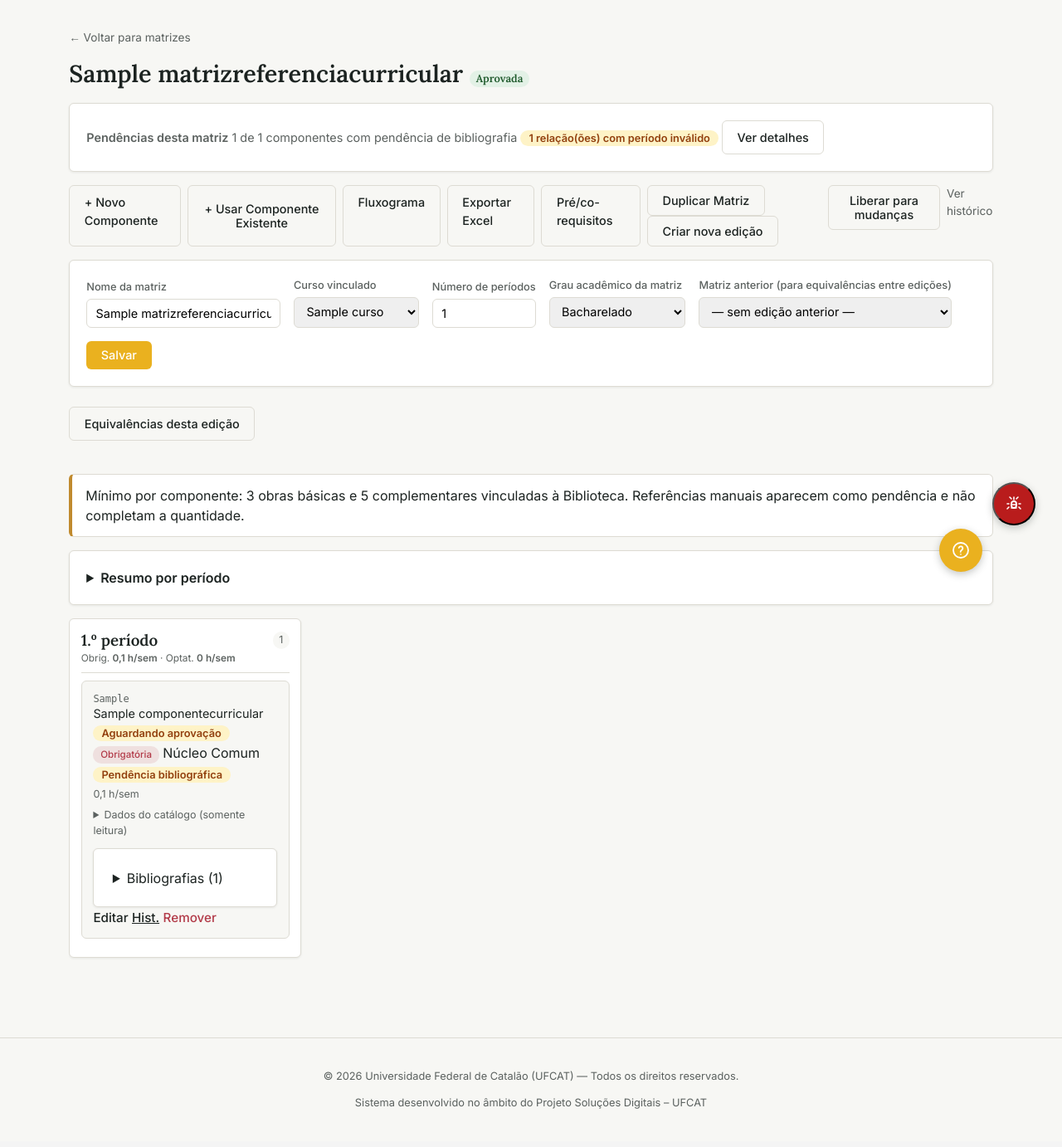
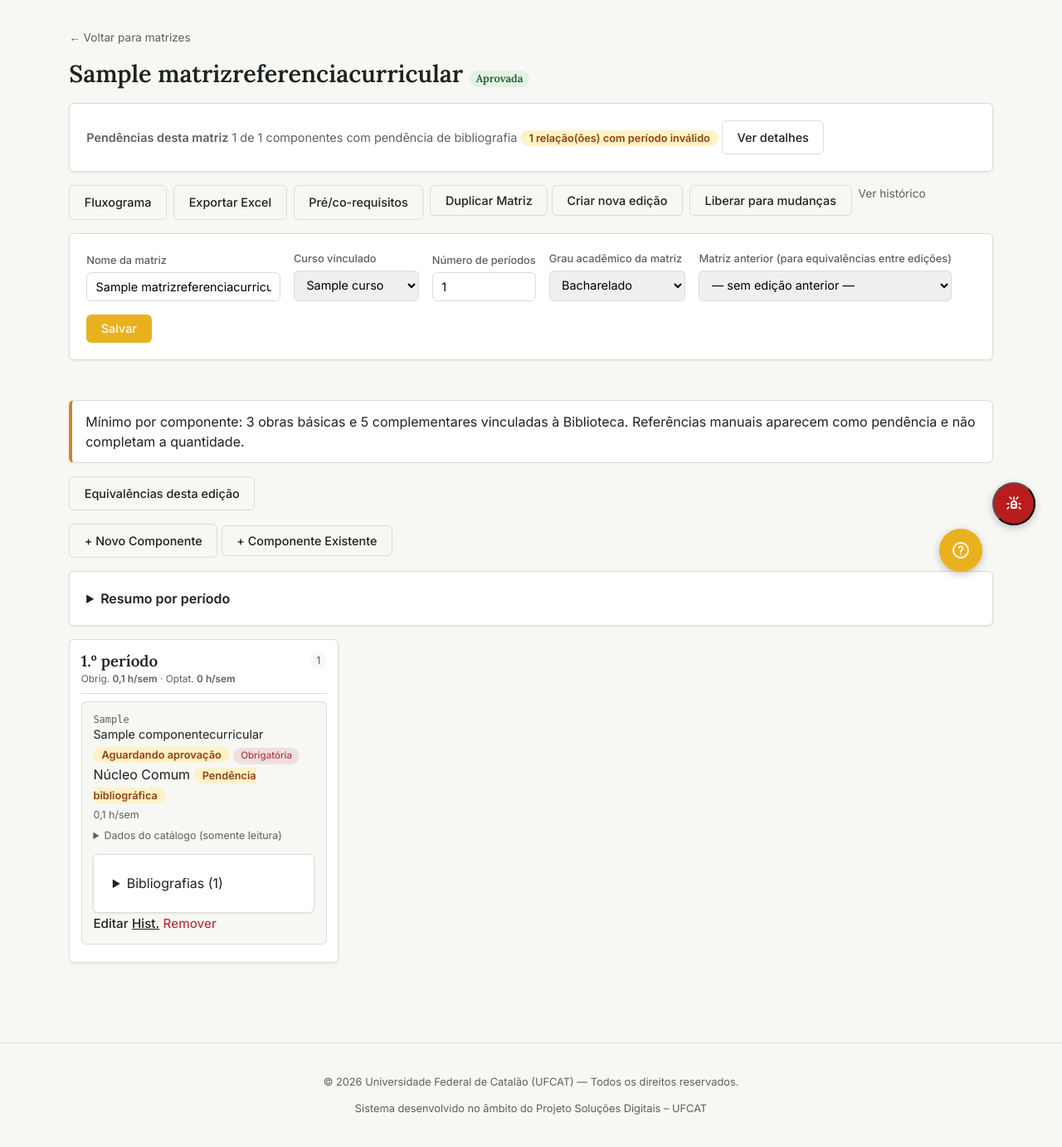
Before and after one commit to gab99999/Sistema_PPC, a Django app: page /matrizes-referencia/1/ in a window 1280 px wide. Shown: the part 79-1461 px from the top of the page at 83% size. Before the commit the page ends 1415 px from the top, so only its background shows below. Run offline with Django 5.2, Linux system fonts and the light colour scheme; a user stored in the database is signed in; tables that the repository leaves empty hold one stand-in row (values such as "Sample post"); some libraries are stand-ins or nearby versions.

Commit message:
Estilização mais bonita

```diff
--- a/code/ppc/static/ppc/style.css
+++ b/code/ppc/static/ppc/style.css
@@ -1347,7 +1347,7 @@ h3 {
 }
 
 /* Matriz de referência: períodos com largura limitada e conteúdo quebrável. */
-:root { --largura-coluna-periodo: 280px; --largura-coluna-equivalencia: 260px; }
+:root { --largura-coluna-periodo: 325px; --largura-coluna-equivalencia: 260px; }
 #colunas-periodos { width: 100%; max-width: 100%; overflow-x: auto; overscroll-behavior-x: contain; }
 .coluna-periodo { width: var(--largura-coluna-periodo); min-width: var(--largura-coluna-periodo); max-width: var(--largura-coluna-periodo); flex: 0 0 var(--largura-coluna-periodo); min-height: 0; }
 .coluna-periodo-cabecalho { display: block; min-width: 0; }
--- a/code/ppc/templates/ppc/matrizes_referencia/detalhe.html
+++ b/code/ppc/templates/ppc/matrizes_referencia/detalhe.html
@@ -29,10 +29,7 @@
 
 
 <div style="display:flex; gap:0.5rem; margin-bottom:1rem;">
-  {% if pode_editar %}
-  <a href="{% url 'criar_componente_matriz_referencia' matriz.id %}" class="btn btn-secundario">+ Novo Componente</a>
-  <button type="button" class="btn btn-secundario" id="botao-buscar-existente">+ Usar Componente Existente</button>
-  {% endif %}
+
   <a href="{% url 'fluxograma_matriz_referencia' matriz.id %}" class="btn btn-secundario">Fluxograma</a>
   <a href="{% url 'exportar_matriz_referencia_xlsx' matriz.id %}" class="btn btn-secundario">Exportar Excel</a>
   <a href="{% url 'relacoes_matriz_referencia' matriz.id %}" class="btn btn-secundario">Pré/co-requisitos</a>
@@ -101,12 +98,15 @@
   <button type="submit" class="btn btn-primario">Salvar</button>
 </form>
 {% endif %}
-{% if matriz.curso_id %}<p><a class="btn btn-secundario" href="{% url 'equivalencias_matriz' matriz.id %}">Equivalências desta edição</a></p>{% else %}<p class="alerta alerta-info">Vincule esta matriz a um curso para consultar equivalências.</p>{% endif %}
 
 <span id="status-salvamento-matriz"></span>
 
 <p class="alerta alerta-info">Mínimo por componente: 3 obras básicas e 5 complementares vinculadas à Biblioteca. Referências manuais aparecem como pendência e não completam a quantidade.</p>
-
+{% if pode_editar %}
+  {% if matriz.curso_id %}<p><a class="btn btn-secundario" href="{% url 'equivalencias_matriz' matriz.id %}">Equivalências desta edição</a></p>{% else %}<p class="alerta alerta-info">Vincule esta matriz a um curso para consultar equivalências.</p>{% endif %}
+  <a href="{% url 'criar_componente_matriz_referencia' matriz.id %}" class="btn btn-secundario">+ Novo Componente</a>
+  <button type="button" class="btn btn-secundario" id="botao-buscar-existente">+ Componente Existente</button>
+{% endif %}
 <details class="card resumo-periodos">
   <summary>Resumo por período</summary>
   <div class="tabela-rolagem"><table class="tabela" id="tabela-resumo-periodos"><thead><tr><th>Período</th><th>Componentes</th><th>Obrig. h/sem</th><th>Optat. h/sem</th><th>Teórica (h)</th><th>Prática (h)</th><th>CH total (h)</th>{% if tem_acex %}<th>ACEx (h)</th>{% endif %}</tr></thead><tbody>
```
